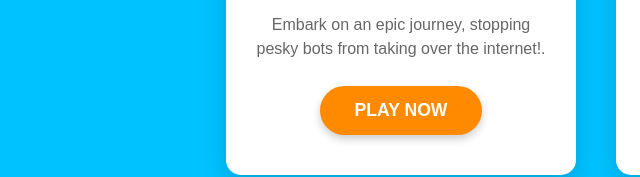
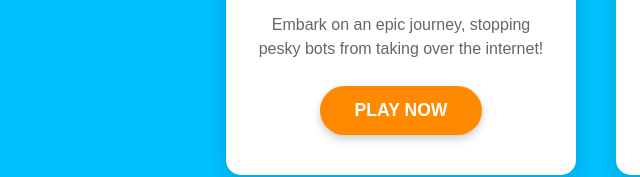
Before and after one commit to OsbournD/OsbournD.github.io, a plain HTML site: page HTML/gameSelect.html in a window 1280 px wide. Shown: the part 491-668 px from the top of the page, 44-684 px from the left. Drawn offline with Linux system fonts and the light colour scheme.

Commit message:
fixed punctuation haha

```diff
--- a/HTML/gameSelect.html
+++ b/HTML/gameSelect.html
@@ -122,7 +122,7 @@
             <img src="../Assets/bossBot.png" alt="Bots Against The Web!" class="game-image">
             <div class="game-info">
                 <h2 class="game-title">Bots Against The Web!</h2>
-                <p class="game-description">Embark on an epic journey, stopping pesky bots from taking over the internet!.</p>
+                <p class="game-description">Embark on an epic journey, stopping pesky bots from taking over the internet!</p>
                 <button class="play-button" onclick="playBotsAgainstTheWeb()">PLAY NOW</button>
             </div>
         </div>
```
